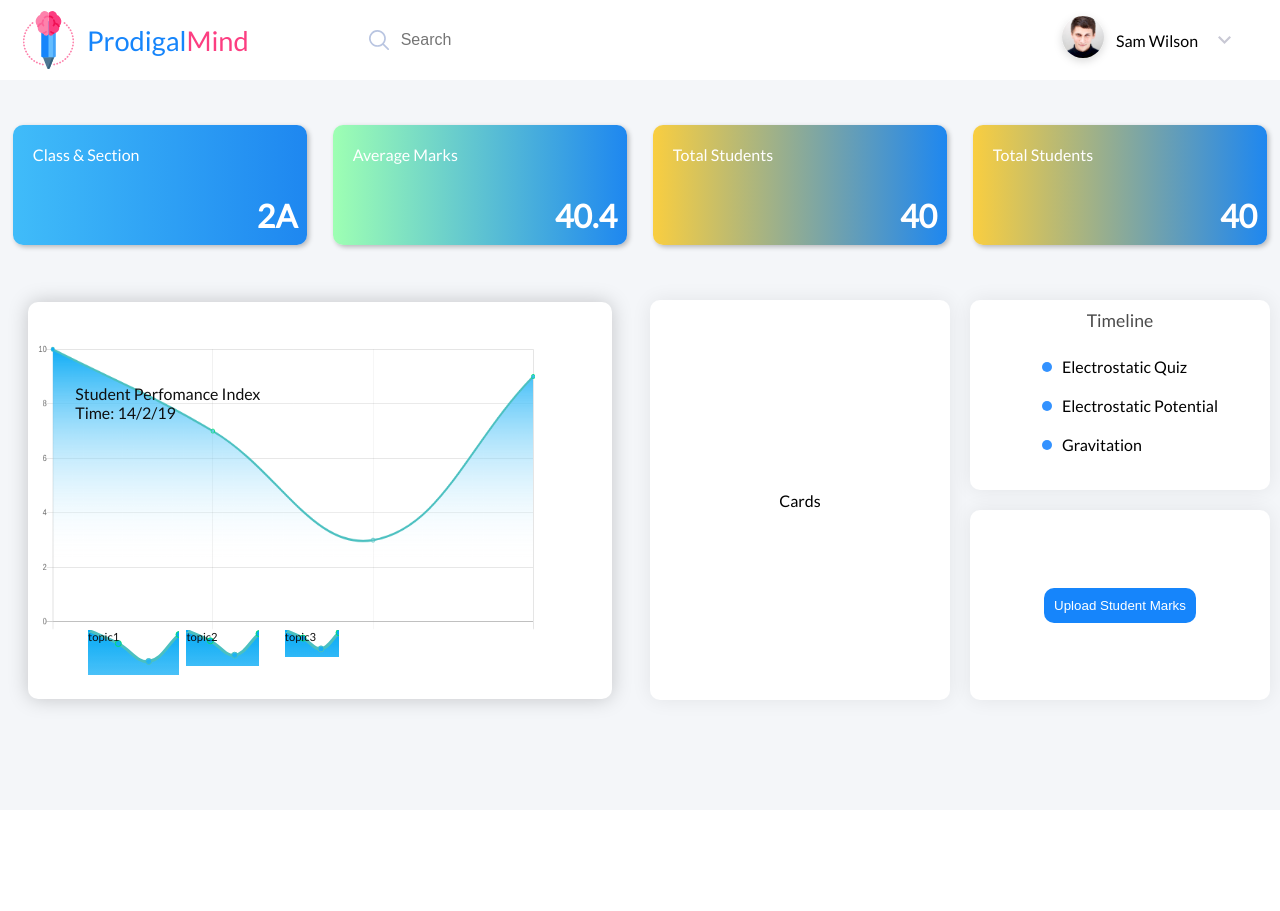
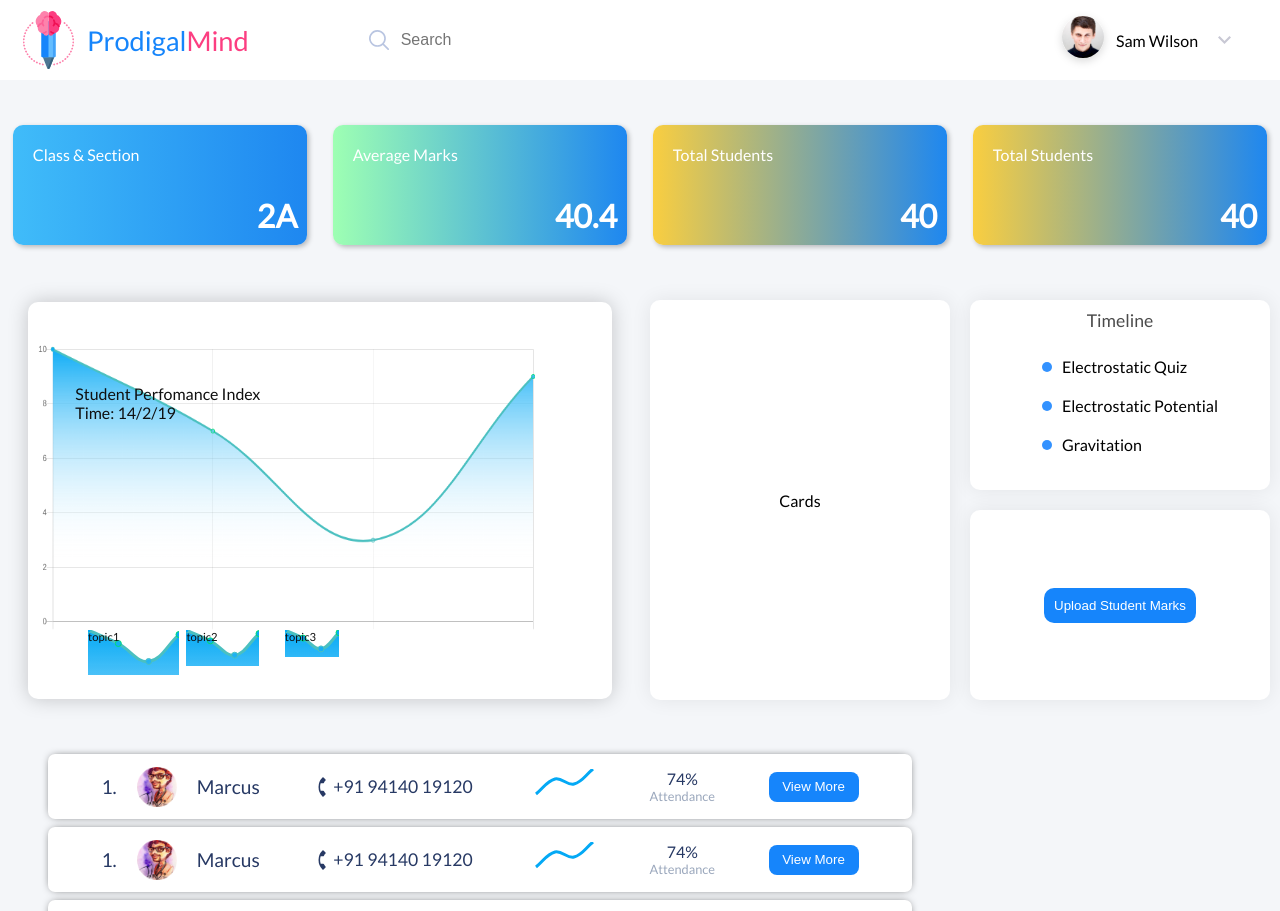
Before and after one commit to guptaashish190/prodigalmind, a React app: page /teacher/class in a window 1280 px wide. Shown: the top 911 px of the page. Before the commit the page ends 810 px from the top, so only its background shows below. Built offline with nearby package versions, Linux system fonts and the light colour scheme.

Commit message:
added student card design

```diff
--- /dev/null
+++ b/src/components/Teacher/ClassAnalysis/Studentcard.js
@@ -0,0 +1,82 @@
+import React from 'react';
+import { Line } from 'react-chartjs-2';
+
+class Studentcard extends React.Component {
+    chartdata = {
+      labels: ['', '', '', ''],
+      datasets: [
+        {
+          fill: false,
+          data: [
+            0, 6, 4, 10,
+          ],
+          borderColor: [
+            '#04A9F5',
+          ],
+        },
+      ],
+    }
+
+    render() {
+      const optionssmall = {
+        legend: {
+          display: false,
+        },
+        line: {
+          borderColor: 'red',
+        },
+        scales: {
+          xAxes: [{
+            gridLines: {
+              display: false,
+              drawBorder: false,
+            },
+          }],
+          yAxes: [{
+            gridLines: {
+              display: false,
+              drawBorder: false,
+            },
+            ticks: {
+              beginAtZero: true,
+              display: false,
+            },
+          }],
+        },
+        elements: {
+          point: {
+            radius: 0,
+          },
+        },
+        maintainAspectRatio: false,
+      };
+      return (
+        <div className="student-card">
+          <div className="name-data">
+            <h2>1.</h2>
+            <img src="/images/1.png" alt="profile-pic" />
+            <h2>Marcus</h2>
+          </div>
+          <div className="phone-details">
+            <img src="/images/phone.svg" alt="phone" />
+            <h2>+91 94140 19120</h2>
+          </div>
+          <div className="student-graph">
+            <Line
+              data={this.chartdata}
+              width={70}
+              height={50}
+              options={optionssmall}
+            />
+          </div>
+          <div className="attendance-details">
+            <h2>74%</h2>
+            <span>Attendance</span>
+          </div>
+          <button>View More</button>
+        </div>
+      );
+    }
+}
+
+export default Studentcard;
--- a/src/components/Teacher/ClassAnalysis/index.js
+++ b/src/components/Teacher/ClassAnalysis/index.js
@@ -3,6 +3,7 @@ import { Line } from 'react-chartjs-2';
 import Card from './Card';
 import { chart1Data, chart2Data, chart3Data } from './chartdata';
 import AddPaper from './AddPaper';
+import Studentcard from './Studentcard';
 
 class Analysis extends React.Component {
     state = {
@@ -99,6 +100,11 @@ class Analysis extends React.Component {
               <button onClick={() => this.setState({ addPaperPopup: true })} >Upload Student Marks</button>
             </div>
           </div>
+          <div className="student-info">
+            <Studentcard />
+            <Studentcard />
+            <Studentcard />
+          </div>
         </div>
       );
     }
--- a/src/components/Teacher/ClassOverview/card.js
+++ b/src/components/Teacher/ClassOverview/card.js
@@ -49,6 +49,7 @@ class Card extends React.Component {
             radius: 0,
           },
         },
+        maintainAspectRatio: false,
       };
 
       return (
--- a/src/styles/ClassAnalysis.scss
+++ b/src/styles/ClassAnalysis.scss
@@ -50,6 +50,80 @@
                     left: -10px;
                     position: absolute;
                 }
+            }
+        }
+    }
+    .student-info{
+        width: 100%;
+        grid-column: 1/3;
+        display: flex;
+        margin-top: 40px;
+        flex-direction: column;
+        align-items: center;
+        button{
+            cursor: pointer;
+        }
+        .student-card{
+            justify-content: space-evenly;
+            margin: 4px;
+            width: 90%;
+            color: #273964;
+            box-shadow: 0px 0px 10px -4px #000000;
+            background-color: white;
+            display: flex;
+            align-items: center;
+            border-radius: 7px;
+            .name-data{
+                display: flex;
+                align-items: center;
+                img{
+                    width: 40px;
+                    height: 40px;
+                    margin-left: 20px;
+                    margin-right: 20px;
+                }
+                h2{
+                    font-weight: 400;
+                    font-size:1.2em;
+                }
+            }
+            .phone-details{
+                display: flex;
+                align-items: center;
+                img{
+                    width: 20px;
+                }
+                h2{
+                    font-weight: 400;
+                    font-size: 1.1em;
+                }
+            }
+            .student-graph{
+                justify-self: center;
+                margin-top: 15px;
+            }
+            .attendance-details{
+                display: flex;
+                flex-direction: column;
+                align-items: center;
+                h2{
+                    font-weight: 300;
+                    font-size: 1em;
+                    margin: 0%;
+                }
+                span{
+                    font-size: 0.8em;
+                    color: #9AA7BC;
+                }
+            }
+            button{
+                background-color: #1685FB;
+                color: white;
+                width: 90px;
+                height: 30px;
+                border: none;
+                border-radius: 8px;
+
             }
         }
     }
```
Also changed, not shown: public/images/1.png (added), public/images/phone.svg (added).
